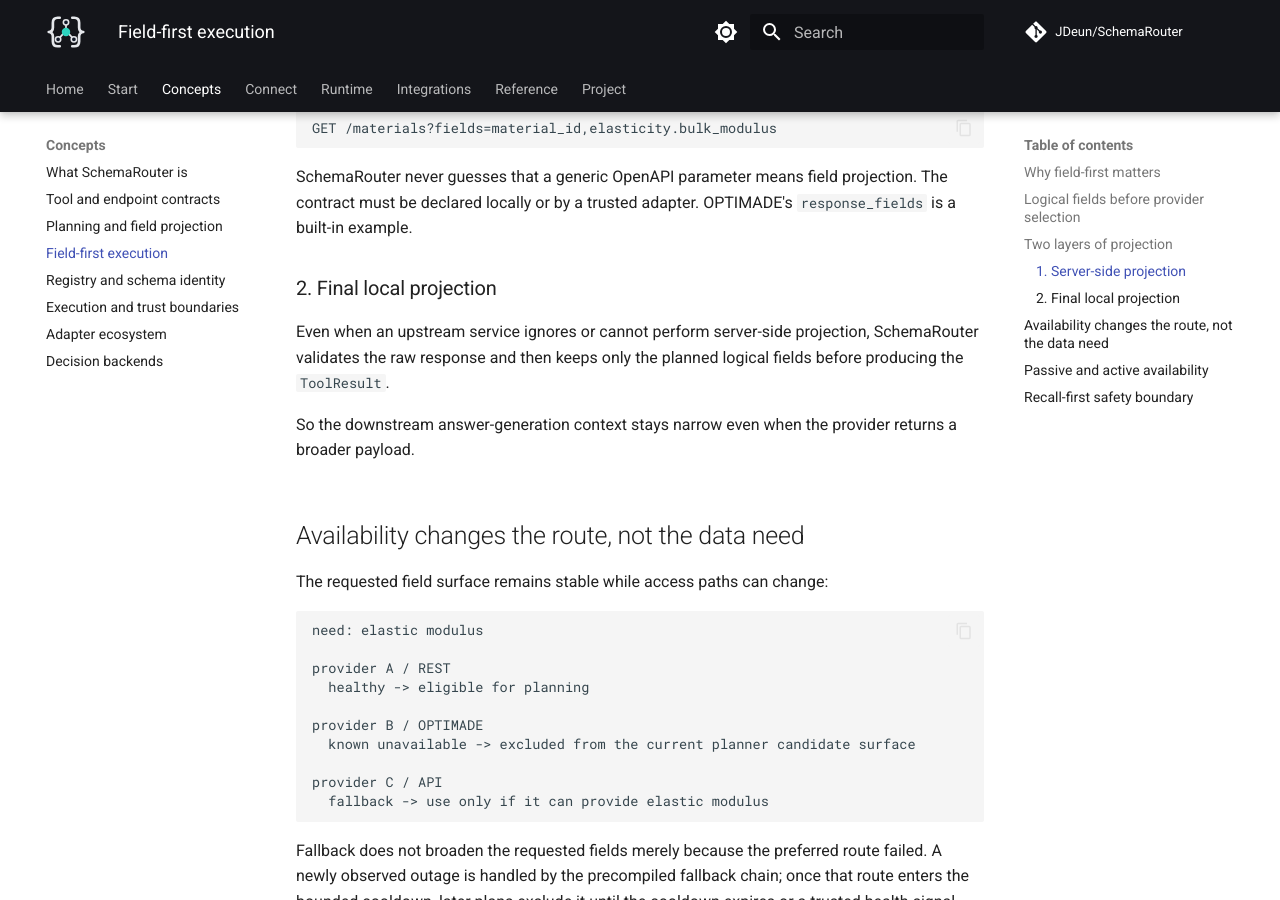
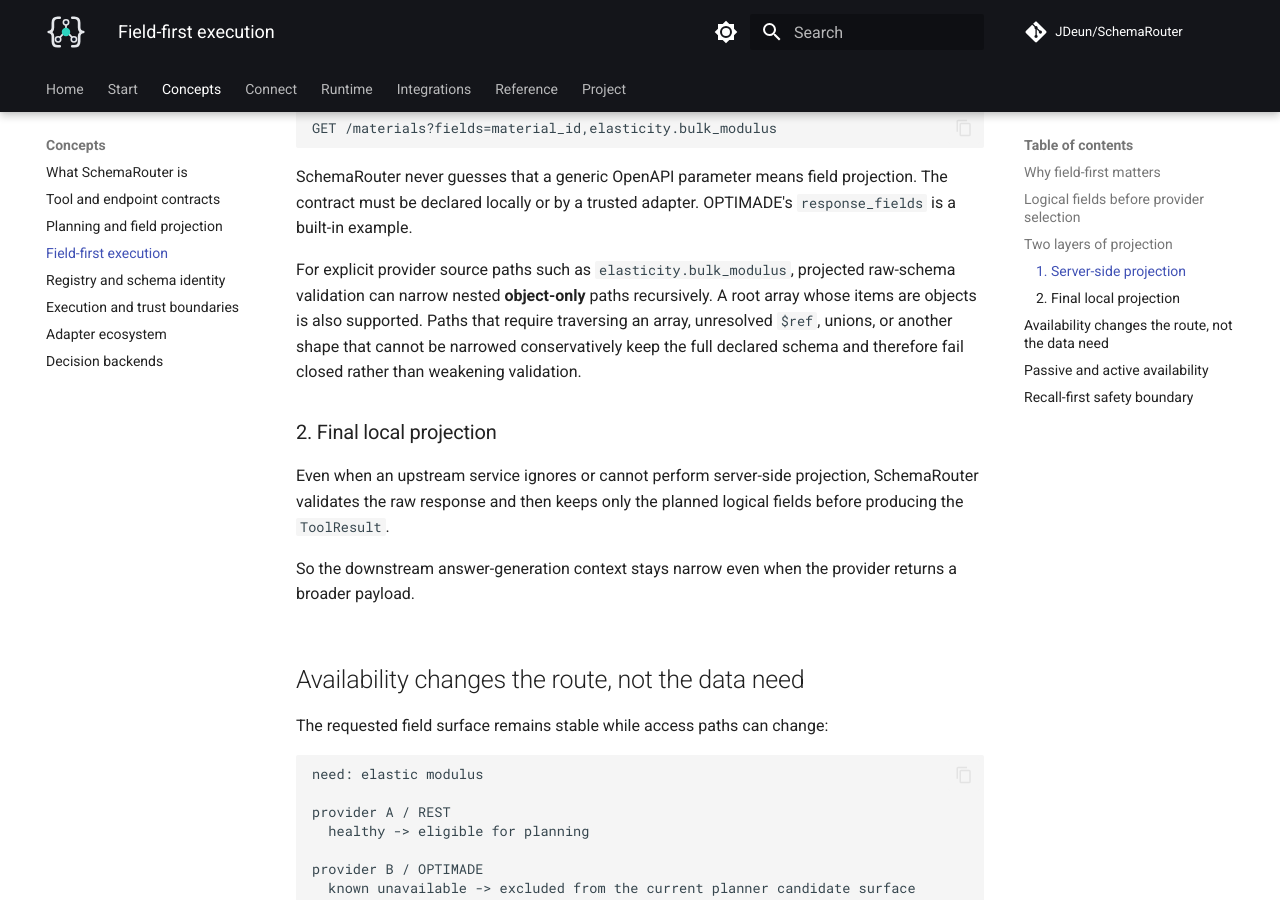
Before and after one commit to JDeun/SchemaRouter, an MkDocs documentation site: the page built from docs/concepts/field-first-execution.md, in a window 1280 px wide and 900 px high, scrolled down 2099 px. Built offline with MkDocs 1.6.1 and Material for MkDocs 9.7.7, drawn with Linux system fonts in a browser that asks for light colours; comment, search, counter and statistics services are not loaded.

Commit message:
docs: define nested object projection safety boundary

```diff
--- a/docs/concepts/field-first-execution.md
+++ b/docs/concepts/field-first-execution.md
@@ -94,6 +94,12 @@ SchemaRouter never guesses that a generic OpenAPI parameter means field projecti
 must be declared locally or by a trusted adapter. OPTIMADE's `response_fields` is a built-in
 example.
 
+For explicit provider source paths such as `elasticity.bulk_modulus`, projected raw-schema
+validation can narrow nested **object-only** paths recursively. A root array whose items are objects
+is also supported. Paths that require traversing an array, unresolved `$ref`, unions, or another
+shape that cannot be narrowed conservatively keep the full declared schema and therefore fail
+closed rather than weakening validation.
+
 ### 2. Final local projection
 
 Even when an upstream service ignores or cannot perform server-side projection, SchemaRouter
```
